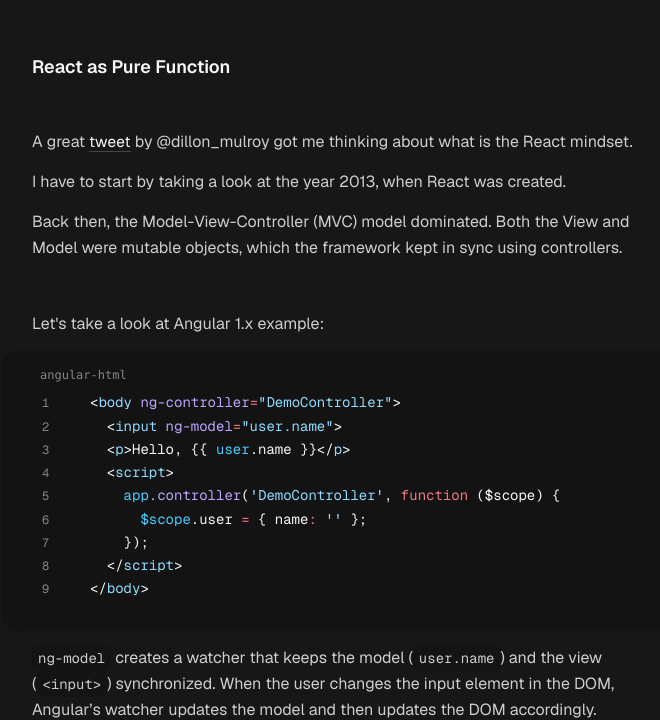
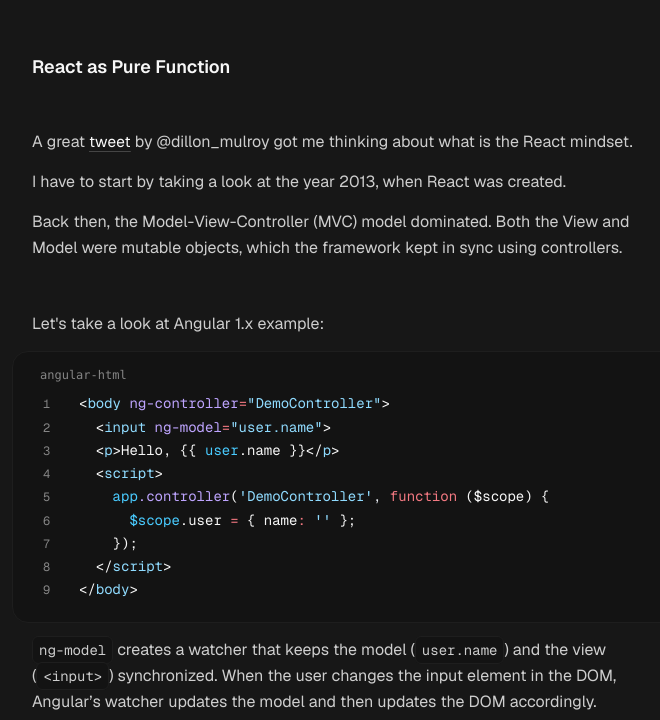
Before and after one commit to fedorivanenko/fedor-ivanenko-personal-website, a Next.js app: page /writing/react-as-pure-function in a window 1280 px wide. Shown: the part 108-828 px from the top of the page, without its empty margins (286-946 px from the left). Built offline with nearby package versions, Linux system fonts and the light colour scheme.

Commit message:
color tweaking

```diff
--- a/app/globals.css
+++ b/app/globals.css
@@ -45,9 +45,9 @@
 .dark {
   --background: oklch(0.205 0 0);
   --foreground: oklch(0.975 0 0);
-  --card: oklch(0.185 0 0);
+  --card: oklch(0.188 0 0);
   --card-foreground: oklch(0.985 0 0);
-  --card-border: oklch(0.225 0 0);
+  --card-border: oklch(0.235 0 0);
   --popover: oklch(0.145 0 0);
   --popover-foreground: oklch(0.985 0 0);
   --primary: oklch(0.985 0 0);
@@ -172,7 +172,7 @@
     @apply space-y-3 dark:space-y-4 md:space-y-4 dark:md:space-y-5;
   }
   p code {
-    @apply text-sm rounded-sm bg-card/50 px-1.5 py-1 break-words whitespace-pre-wrap
+    @apply text-sm rounded-sm bg-card px-1.5 py-1 break-words whitespace-pre-wrap border border-card-border
   }
   span[data-no-brakes] {
     @apply whitespace-nowrap
@@ -213,7 +213,11 @@
 
 @layer code {
   pre {
-    @apply px-5 md:px-10 py-2.5 pt-7.5 md:py-7.5 md:pt-10 rounded-2xl text-sm leading-snug -mx-2.5 md:-mx-7.5 overflow-x-scroll;
+    @apply px-5 md:px-7.5 py-2.5 pt-7.5 md:py-5 md:pt-10 rounded-2xl text-sm leading-snug -mx-2.5 md:-mx-5 overflow-x-scroll;
+  }
+
+  .shiki {
+    @apply border border-card-border
   }
 
   pre:has(code .line[data-line]) {
@@ -223,7 +227,7 @@
   pre code .line[data-line]::before {
     counter-increment: line;
     content: counter(line);
-    @apply hidden w-4 lg:inline-block text-left mr-8 text-xs select-none text-foreground/50;
+    @apply w-4 lg:inline-block text-left mr-5 text-xs select-none text-foreground/50;
   }
 
   pre code [data-line] {
```
